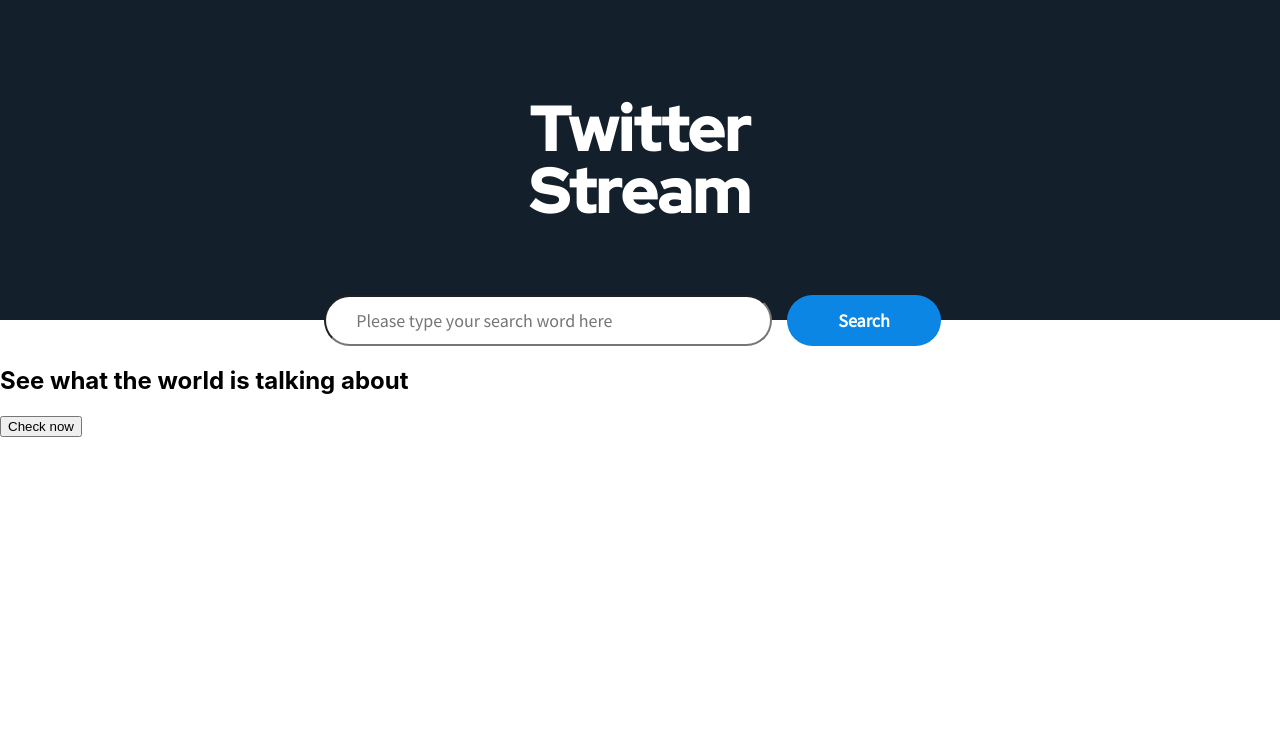
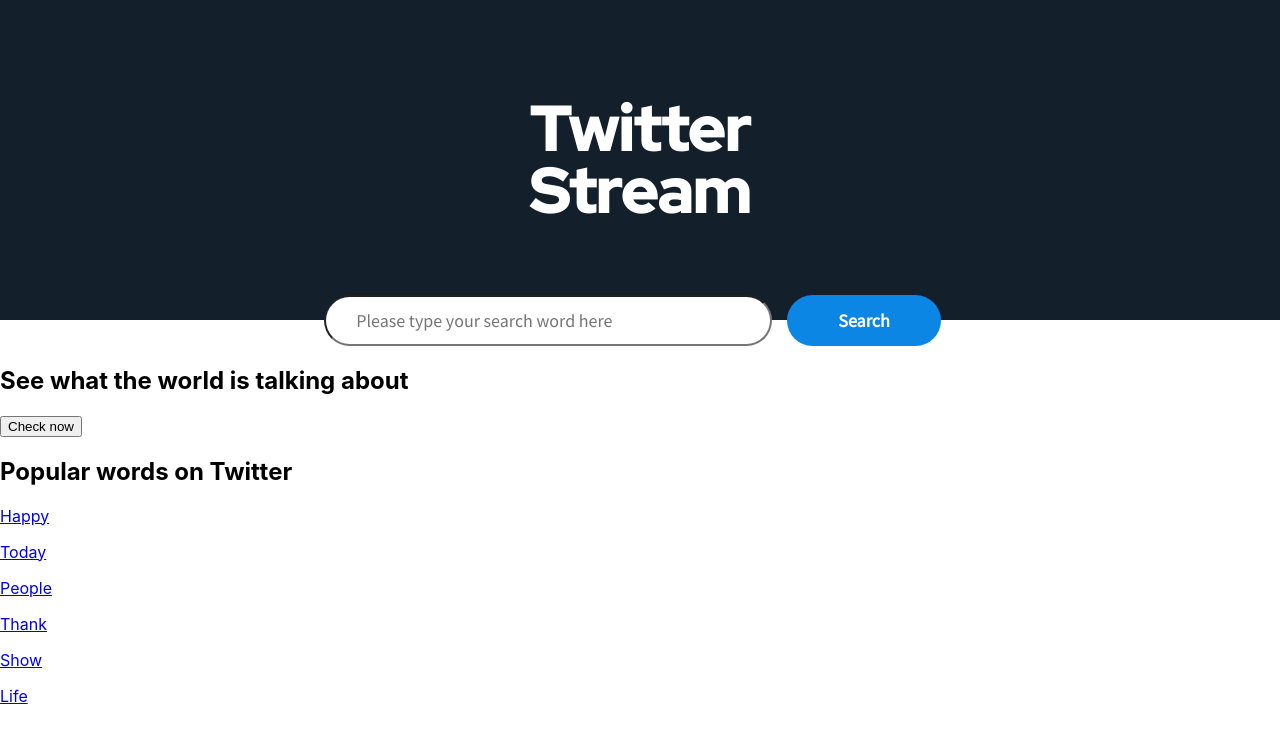
Before and after one commit to michalzagrodzki/shortcut-exercise, a React (Create React App) app: page / in a window 1280 px wide. Shown: the top 740 px of the page. Built offline with nearby package versions, Linux system fonts and the light colour scheme.

Commit message:
Add section with recommendations to Main component

```diff
--- a/src/components/Main/Main.js
+++ b/src/components/Main/Main.js
@@ -11,6 +11,10 @@
       stream: {
         title: '',
         button: ''
+      },
+      recommendation: {
+        title: '',
+        list: []
       },
       searchInput: '',
       search: {
@@ -52,7 +56,30 @@
       stream: {
         title: 'See what the world is talking about',
         button: 'Check now'
-      }
+      },
+      recommendation: {
+        title: 'Popular words on Twitter',
+        list: [
+          {
+            title: 'Happy'
+          },
+          {
+            title: 'Today'
+          },
+          {
+            title: 'People'
+          },
+          {
+            title: 'Thank'
+          },
+          {
+            title: 'Show'
+          },
+          {
+            title: 'Life'
+          }
+        ]
+      },
     });
   }
 
@@ -60,7 +87,7 @@
   }
 
   render() {
-    const { title, search, searchInput, stream } = this.state;
+    const { title, search, searchInput, stream, recommendation } = this.state;
     return (
       <div className="Main">
         <section>
@@ -80,6 +107,16 @@
             <button>{ stream.button }</button>
           </Link>
         </section>
+        <section className="main-recommendations-section">
+          <h2>{ recommendation.title }</h2>
+          {
+            recommendation.list.map((item, index) =>
+              <Link key={index} to={`/topic/${item.title}`}>
+                <p key={index}>{ item.title }</p>
+              </Link>
+            )
+          }
+        </section>
       </div>
     );
   }
```
